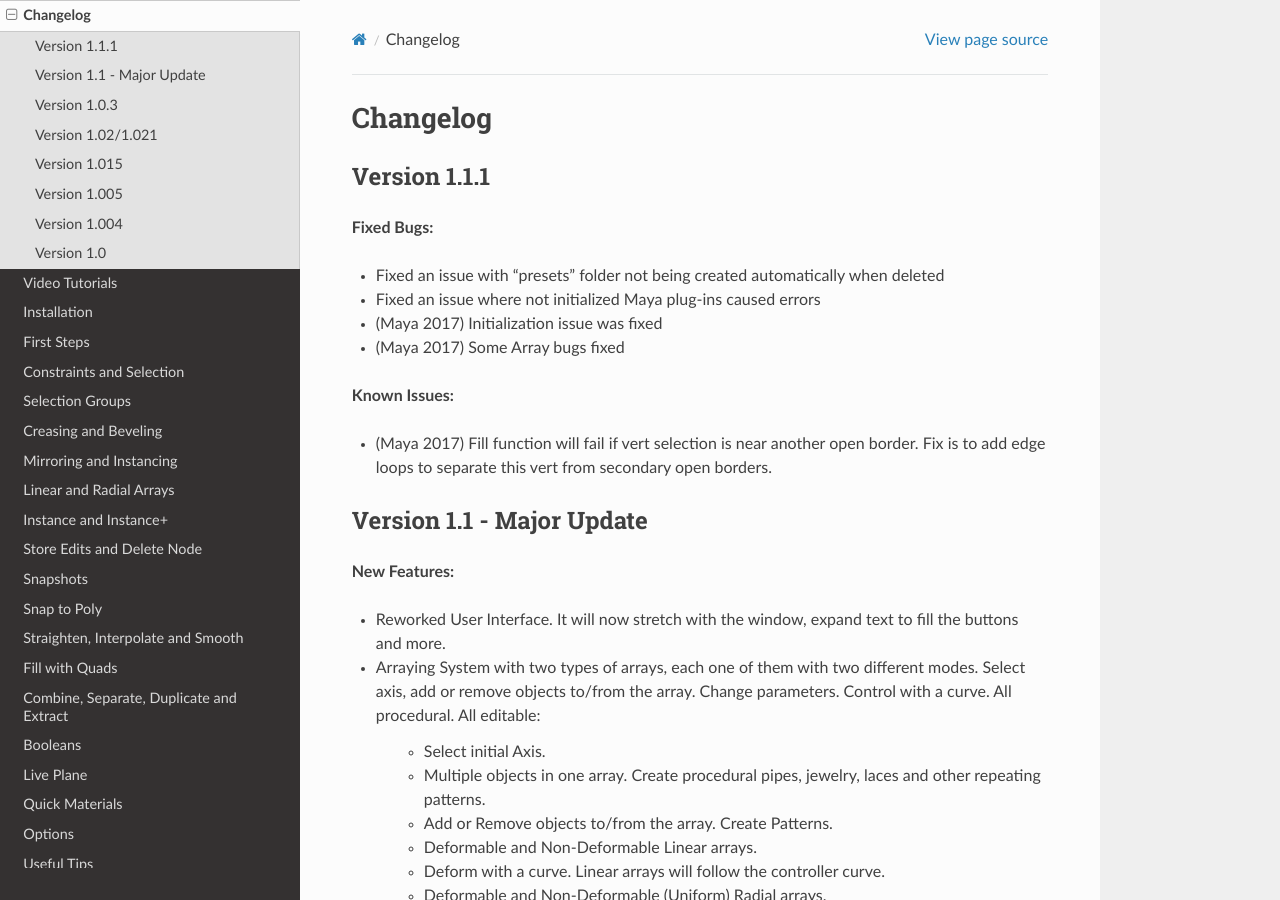
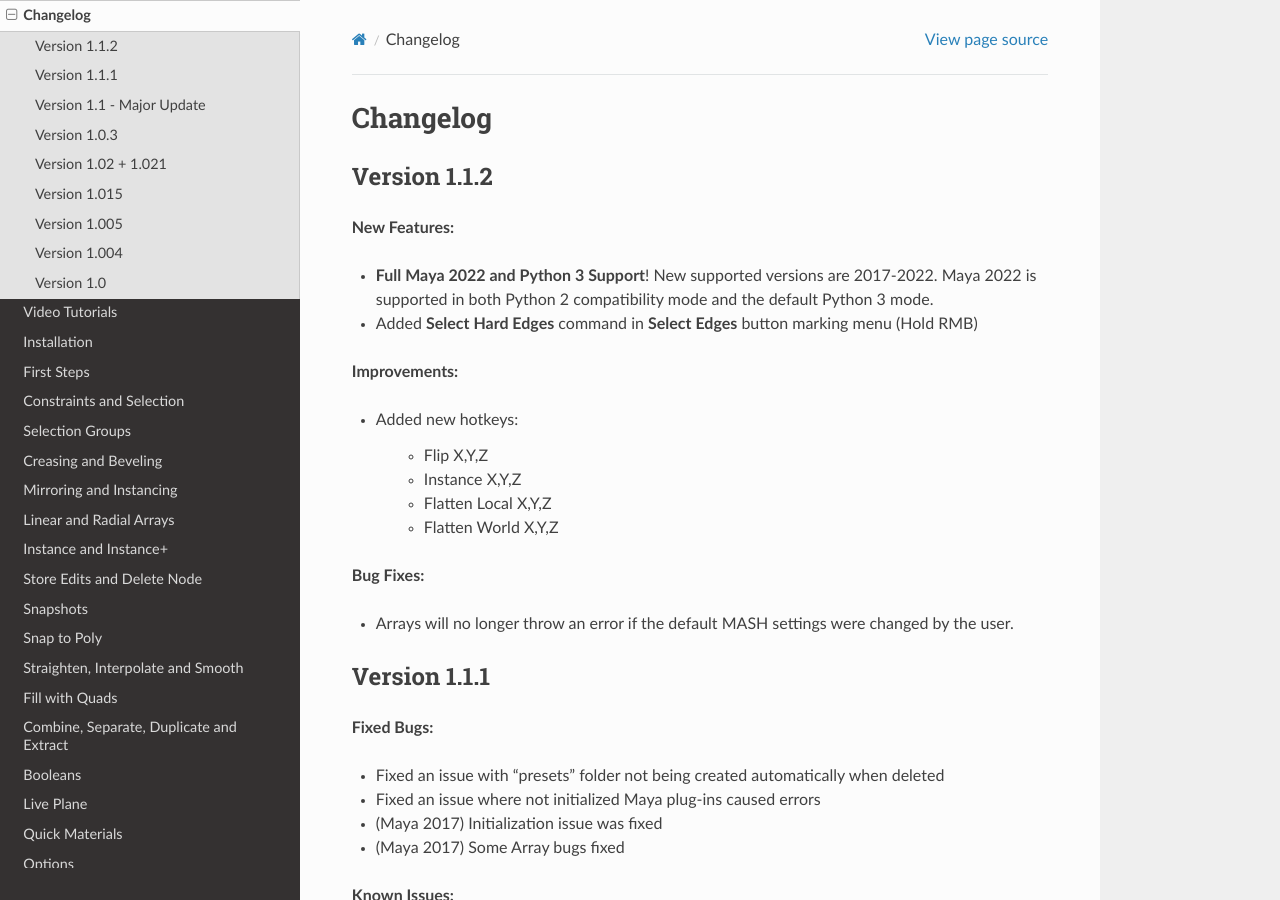
Before and after one commit to Video-Nomad/gs-toolbox-docs, a Sphinx documentation site: the page built from docs/source/changelog.rst, in a window 1280 px wide and 900 px high. Built offline with Sphinx 7.4.7 and the Read the Docs theme 2.0.0, drawn with Linux system fonts in a browser that asks for light colours; pages that are not in the unit, such as notebooks, are missing from menus; some of the changed text lies outside the part shown.

Commit message:
2022 Support

```diff
--- a/docs/source/changelog.rst
+++ b/docs/source/changelog.rst
@@ -3,6 +3,28 @@
 #########
 Changelog
 #########
+
+Version 1.1.2
+^^^^^^^^^^^^^
+
+**New Features:**
+
+- **Full Maya 2022 and Python 3 Support**! New supported versions are 2017-2022. Maya 2022 is supported in both Python 2 compatibility mode and the default Python 3 mode.
+- Added **Select Hard Edges** command in **Select Edges** button marking menu (Hold RMB)
+
+**Improvements:**
+
+-  Added new hotkeys:
+
+    -  Flip X,Y,Z
+    -  Instance X,Y,Z
+    -  Flatten Local X,Y,Z
+    -  Flatten World X,Y,Z
+
+**Bug Fixes:**
+
+- Arrays will no longer throw an error if the default MASH settings were changed by the user.
+
 
 Version 1.1.1
 ^^^^^^^^^^^^^
@@ -76,8 +98,8 @@ Version 1.0.3
 - Changed version number format for consistency with my other plug-in(s)
 
 
-Version 1.02/1.021
-^^^^^^^^^^^^^^^^^^
+Version 1.02 + 1.021
+^^^^^^^^^^^^^^^^^^^^
 
 **Improvements:**
 
--- a/docs/source/constraints-and-selection.rst
+++ b/docs/source/constraints-and-selection.rst
@@ -88,3 +88,5 @@ It also have a marking menu (Hold RMB on this button):
 - Select Border Edges will select the open border edges for the selected objects
 
 - Select N-Gons will select all the N-gon faces on the selected meshes.
+
+- Select Hard Edges will select only hard edges on the mesh, ignoring Border Edges.
--- a/docs/source/index.rst
+++ b/docs/source/index.rst
@@ -2,7 +2,7 @@
 GS Toolbox for Autodesk Maya Documentation
 ##########################################
 
-**For Maya 2017-2020**
+**For Maya 2017-2022**
 
 Links
 ^^^^^
@@ -74,9 +74,9 @@ Main Features of GS Toolbox
 Supported Platforms
 ^^^^^^^^^^^^^^^^^^^
 
-**Maya 2017-2020 for Windows** -> Fully Tested and Supported.
+**Maya 2017-2022 for Windows** -> Fully Tested and Supported.
 
-**Maya 2017-2020 for Mac** -> In Beta.
+**Maya 2017-2022 for Mac** -> In Beta.
 
 **Linux** -> Not Tested and Not Supported.
 
--- a/docs/source/installation.rst
+++ b/docs/source/installation.rst
@@ -36,7 +36,7 @@ Installation Steps
 
     .. code-block:: python
 
-        import gs_toolbox.init as tb_init;reload(tb_init);tb_init.Init();
+        import gs_toolbox.init as tb_init;from imp import reload;reload(tb_init);tb_init.Init();
 
 
 #. **Run the code** (Press Enter for the Command Field or press on triangle for script editor). Installation is complete.
```
Also changed, not shown: docs/source/images/select_edges_marking_menu.png.
